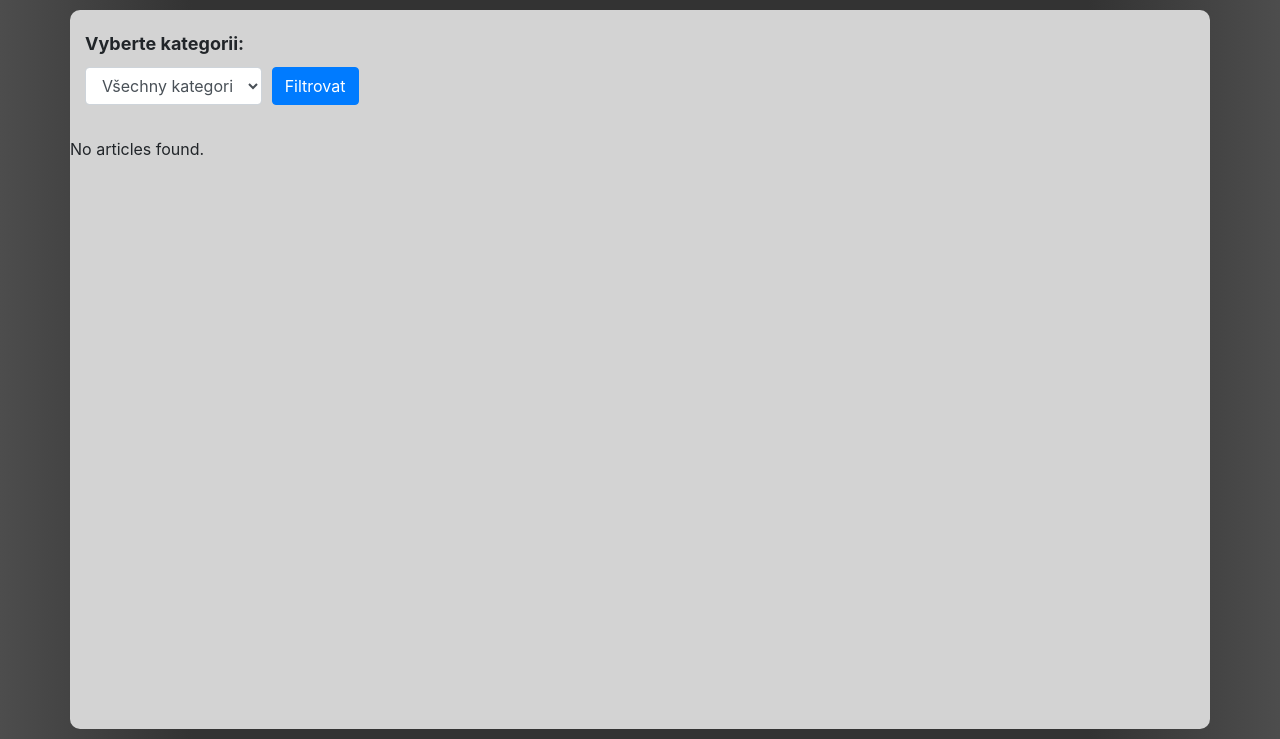
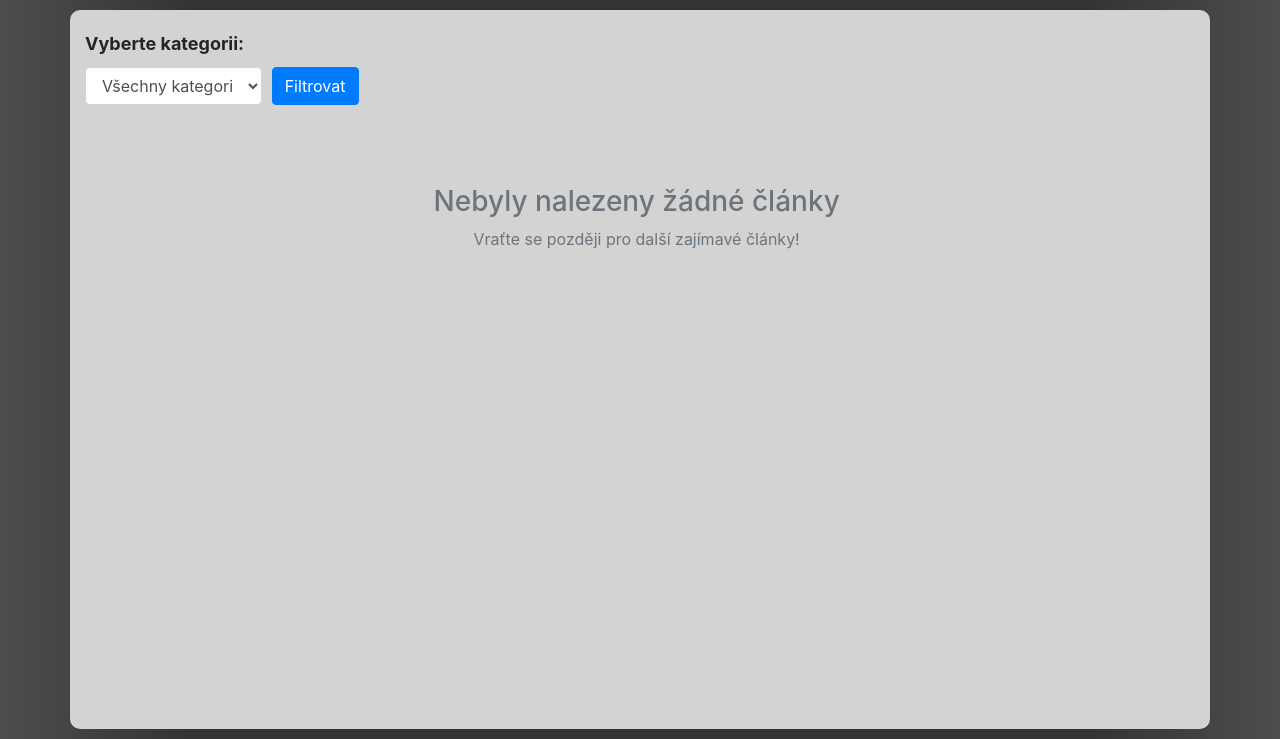
Before and after one commit to Lynder063/rsp-dream-team, a PHP site: page / in a window 1280 px wide. Shown: the part 61-800 px from the top of the page. Run offline with PHP 8.4, Linux system fonts and the light colour scheme; the visitor is signed in with stand-in values (Sample User, id 1); data that the repository does not hold is empty; a stand-in replaces the project's code that opens the database connection.

Commit message:
Improve not found articles

```diff
--- a/Code/index.php
+++ b/Code/index.php
@@ -117,8 +117,15 @@ $result = $conn->query($sql);
                 $count++;
             }
         } else {
-            echo '<p>No articles found.</p>';
+            echo '<div class="row">';
+            echo '<div class="col-md-12 text-center mt-5 offset-md-4 offset-lg-10">';
+            echo '<h3 class="text-muted">Nebyly nalezeny žádné články</h3>';
+            echo '<p class="text-muted">Vraťte se později pro další zajímavé články!</p>';
+            echo '</div>';
+            echo '</div>';
         }
+
+
         ?>
     </div>
 </div>
```
